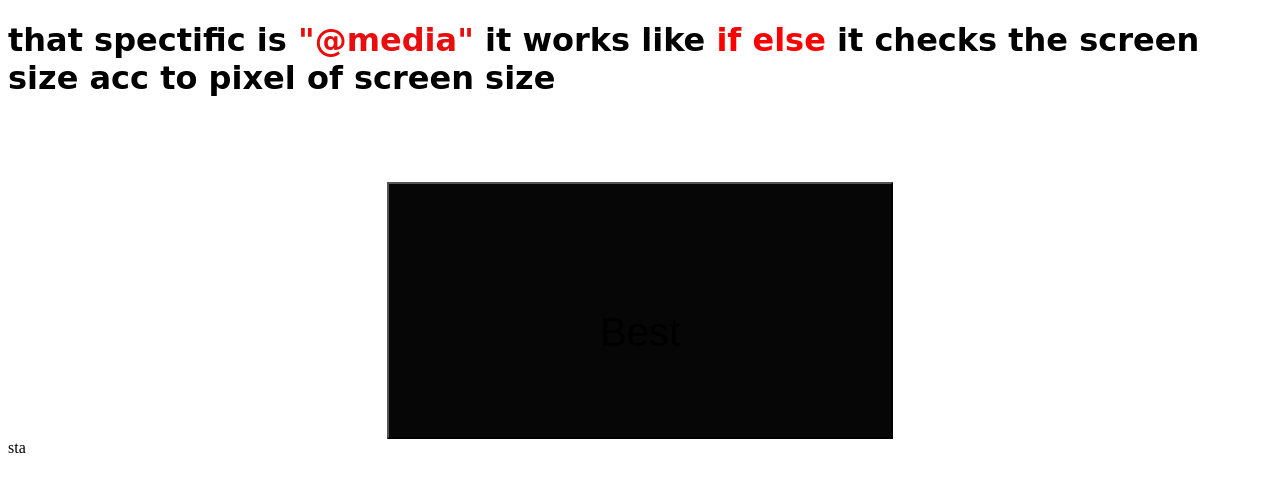
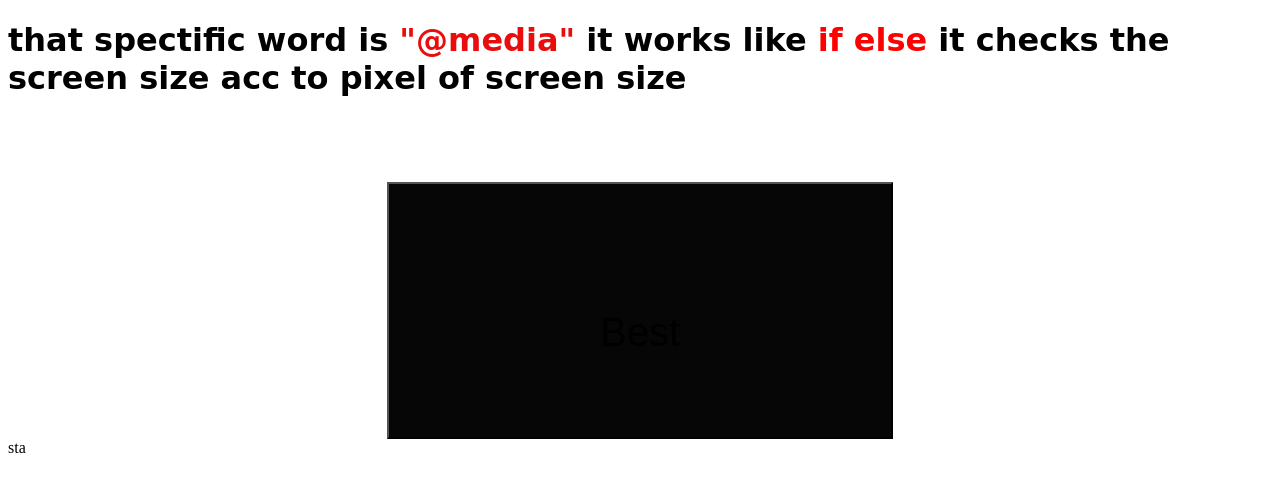
Before and after one commit to nexAutomate/buttonproject, a plain HTML site: page index.html in a window 1280 px wide. Drawn offline with Linux system fonts and the light colour scheme.

Commit message:
updated project

```diff
--- a/index.html
+++ b/index.html
@@ -8,7 +8,7 @@
 </head>
 <body>
     <div>
-     <h1 class="word">that spectific is <span class="wording">"@media"</span> it works like <span style="color: red;">if else</span> it checks the screen size acc to pixel of screen size </h1>
+     <h1 class="word">that spectific word is <span class="wording">"@media"</span> it works like <span style="color: red;">if else</span> it checks the screen size acc to pixel of screen size </h1>
     <div>
         <button class="updatingButton"> Best </button>
 
```
